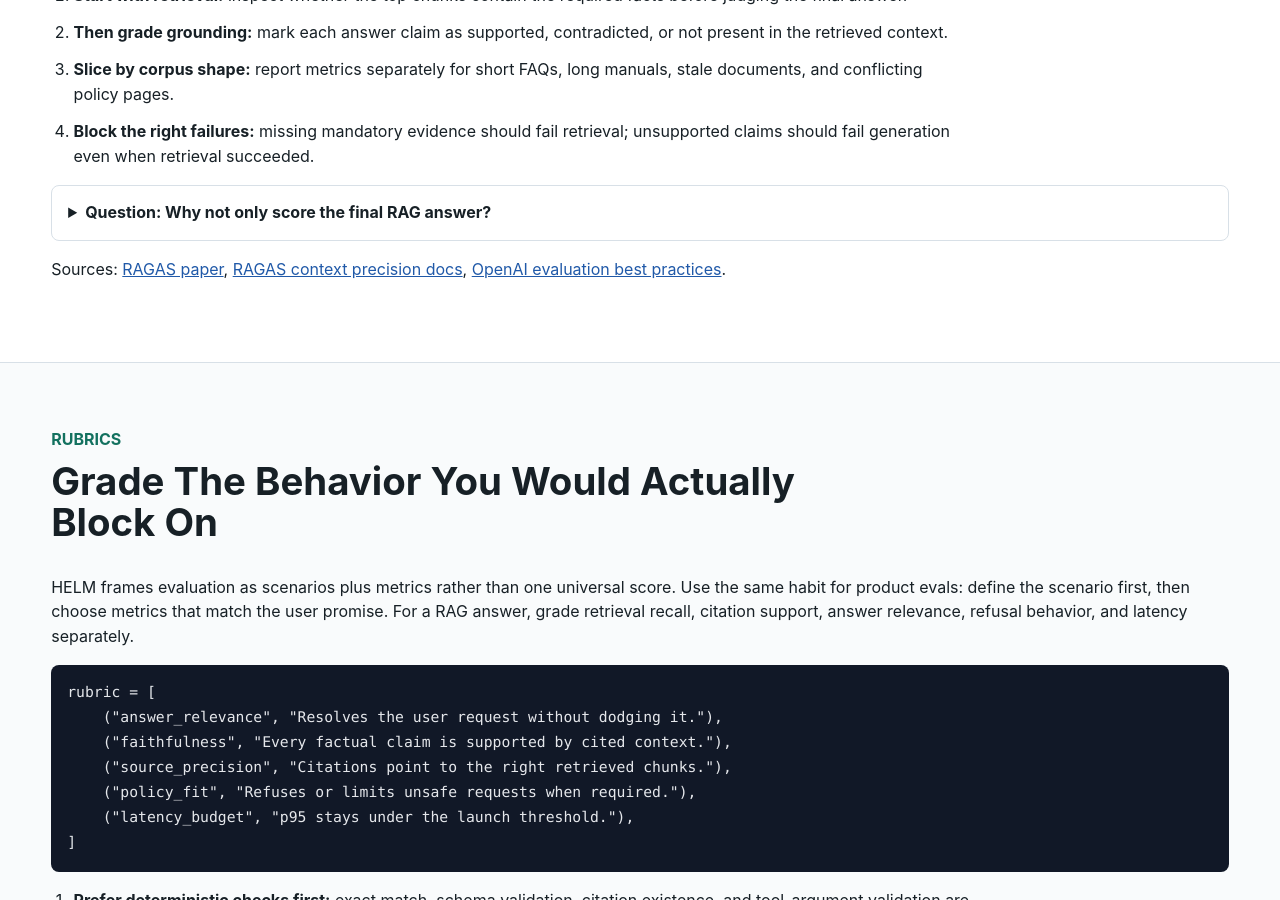
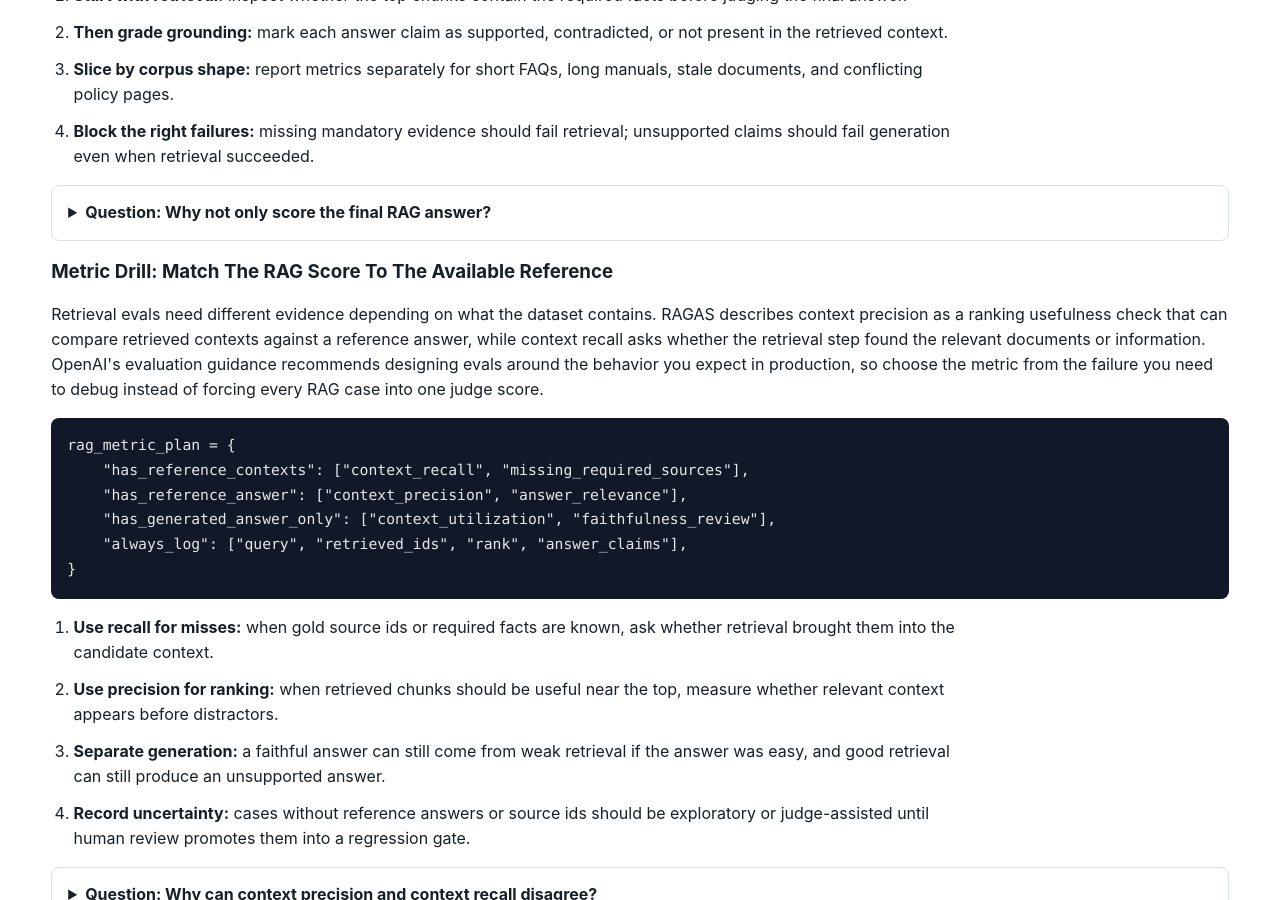
Before and after one commit to kennethli319/kennethli319.github.io, a Jekyll site: the page llm-ml-course/lessons/evaluation.html, which Jekyll copies as it is, in a window 1280 px wide and 900 px high, scrolled down 3103 px. Built offline with Jekyll 4.4.1, drawn with Linux system fonts in a browser that asks for light colours; some of the changed text lies outside the part shown.

Commit message:
Sync RAG metric drill

```diff
--- a/llm-ml-course/lessons/evaluation.html
+++ b/llm-ml-course/lessons/evaluation.html
@@ -139,10 +139,38 @@
         <summary>Question: Why not only score the final RAG answer?</summary>
         <p>A final-answer score tells you the user experience got worse, but it may not tell you whether to fix chunking, embedding choice, reranking, context packing, prompting, decoding, or the answer policy.</p>
       </details>
+      <h3>Metric Drill: Match The RAG Score To The Available Reference</h3>
+      <p>
+        Retrieval evals need different evidence depending on what the dataset
+        contains. RAGAS describes context precision as a ranking usefulness
+        check that can compare retrieved contexts against a reference answer,
+        while context recall asks whether the retrieval step found the relevant
+        documents or information. OpenAI's evaluation guidance recommends
+        designing evals around the behavior you expect in production, so choose
+        the metric from the failure you need to debug instead of forcing every
+        RAG case into one judge score.
+      </p>
+      <pre><code>rag_metric_plan = {
+    "has_reference_contexts": ["context_recall", "missing_required_sources"],
+    "has_reference_answer": ["context_precision", "answer_relevance"],
+    "has_generated_answer_only": ["context_utilization", "faithfulness_review"],
+    "always_log": ["query", "retrieved_ids", "rank", "answer_claims"],
+}</code></pre>
+      <ol class="steps">
+        <li><strong>Use recall for misses:</strong> when gold source ids or required facts are known, ask whether retrieval brought them into the candidate context.</li>
+        <li><strong>Use precision for ranking:</strong> when retrieved chunks should be useful near the top, measure whether relevant context appears before distractors.</li>
+        <li><strong>Separate generation:</strong> a faithful answer can still come from weak retrieval if the answer was easy, and good retrieval can still produce an unsupported answer.</li>
+        <li><strong>Record uncertainty:</strong> cases without reference answers or source ids should be exploratory or judge-assisted until human review promotes them into a regression gate.</li>
+      </ol>
+      <details class="qa">
+        <summary>Question: Why can context precision and context recall disagree?</summary>
+        <p>A retriever can rank one useful chunk first but miss other required evidence, or retrieve all required evidence while burying it among distractors. Precision and recall expose different repair paths.</p>
+      </details>
       <p>
         Sources:
         <a href="https://arxiv.org/abs/2309.15217">RAGAS paper</a>,
         <a href="https://docs.ragas.io/en/stable/concepts/metrics/available_metrics/context_precision/">RAGAS context precision docs</a>,
+        <a href="https://docs.ragas.io/en/latest/concepts/metrics/available_metrics/context_recall/">RAGAS context recall docs</a>,
         <a href="https://developers.openai.com/api/docs/guides/evaluation-best-practices">OpenAI evaluation best practices</a>.
       </p>
     </section>
```
